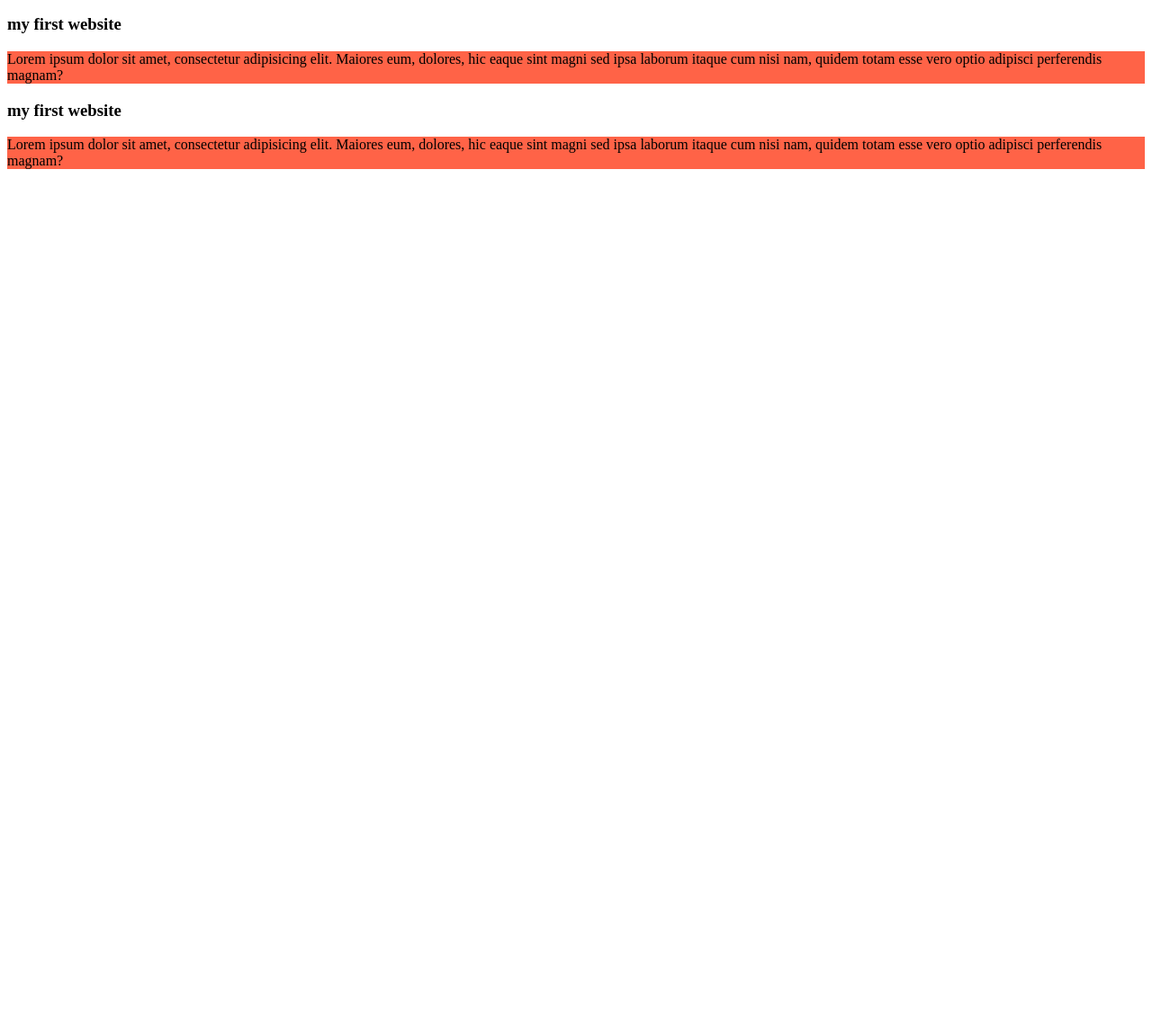
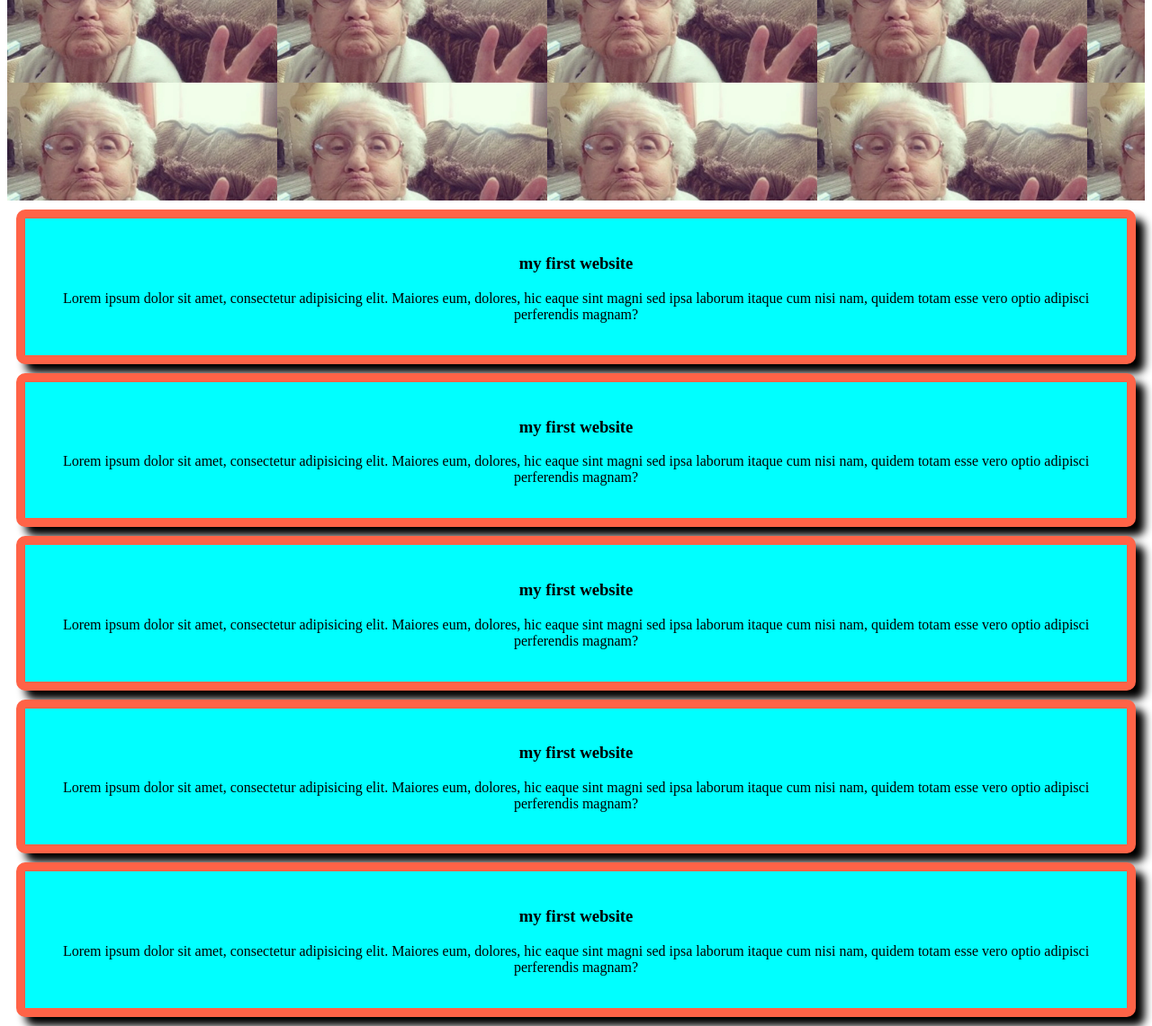
Before and after one commit to tabassumritu/my-first-github-repo, a plain HTML site: page index.html in a window 1280 px wide. Shown: the part 98-1239 px from the top of the page at 90% size. Before the commit the page ends 800 px from the top, so only its background shows below. Drawn offline with Linux system fonts and the light colour scheme.

Commit message:
added all files

```diff
--- a/index.html
+++ b/index.html
@@ -7,6 +7,7 @@
     <link rel="stylesheet" href="styles\blog.css">
 </head>
 <body>
+    <header class="header"><h1>bvghfytgfdyutfdghgh</h1></header>
     <div>
         <h3>my first website</h3>
         <p>Lorem ipsum dolor sit amet, consectetur adipisicing elit. Maiores eum, dolores, hic eaque sint magni sed ipsa laborum itaque cum nisi nam, quidem totam esse vero optio adipisci perferendis magnam?</p>
@@ -19,5 +20,12 @@
         <h3>my first website</h3>
         <p>Lorem ipsum dolor sit amet, consectetur adipisicing elit. Maiores eum, dolores, hic eaque sint magni sed ipsa laborum itaque cum nisi nam, quidem totam esse vero optio adipisci perferendis magnam?</p>
     </div>
+    <div>
+        <h3>my first website</h3>
+        <p>Lorem ipsum dolor sit amet, consectetur adipisicing elit. Maiores eum, dolores, hic eaque sint magni sed ipsa laborum itaque cum nisi nam, quidem totam esse vero optio adipisci perferendis magnam?</p>
+    </div><div>
+        <h3>my first website</h3>
+        <p>Lorem ipsum dolor sit amet, consectetur adipisicing elit. Maiores eum, dolores, hic eaque sint magni sed ipsa laborum itaque cum nisi nam, quidem totam esse vero optio adipisci perferendis magnam?</p>
+    </div>
 </body>
 </html>
--- a/styles/blog.css
+++ b/styles/blog.css
@@ -1,3 +1,16 @@
-p{
-    background-color: tomato;
+div{
+    background-color: aqua;
+    border: 10px solid tomato;
+    border-radius: 10px;
+    padding: 20px;
+    text-align: center;
+    margin: 10px ;
+    box-shadow: 10px 10px 10px;
+
 }
+.header{
+    height: 300px;
+    background-image: url('grandma.jpg');
+    /*background-repeat: no-repeat;*/
+    background-size: 300px;
+}
```
Also changed, not shown: styles/practice html/practice_task.html (added, +56 -0 lines), styles/grandma.jpg (added), styles/space.jpg (added), styles/test.css (added), styles/test.html (added).
